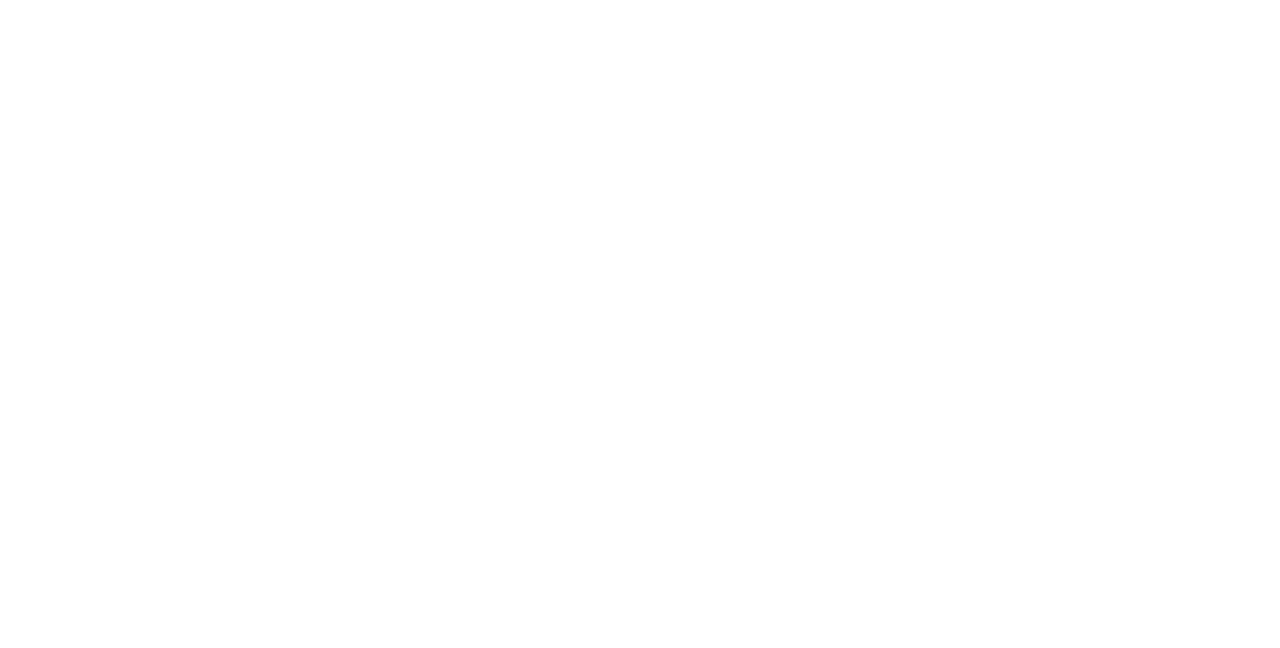
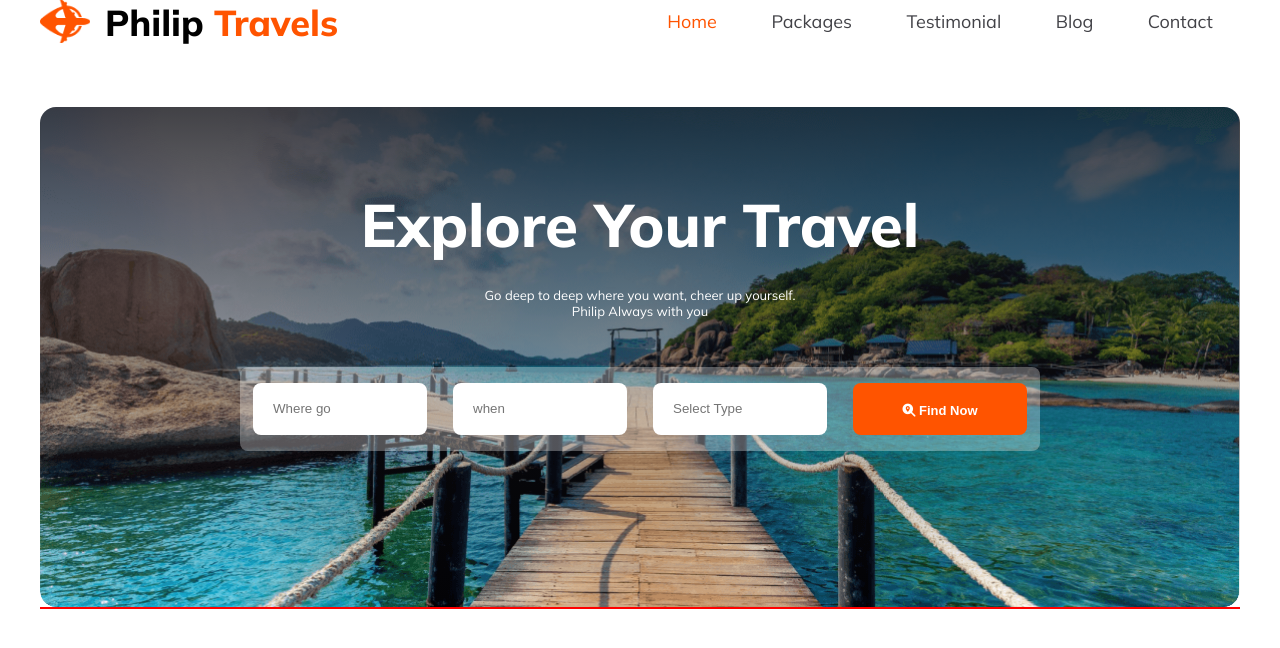
Before and after one commit to mh1sourov/philip-travels, a plain HTML site: page index.html in a window 1280 px wide. Drawn offline with Linux system fonts and the light colour scheme.

Commit message:
nav and banner section added

```diff
--- a/index.html
+++ b/index.html
@@ -3,11 +3,87 @@
 <head>
     <meta charset="UTF-8">
     <meta name="viewport" content="width=device-width, initial-scale=1.0">
-    <title>Document</title>
+    <link rel="stylesheet" href="https://cdnjs.cloudflare.com/ajax/libs/font-awesome/6.6.0/css/all.min.css">
+    <title>Philip Travels & Tour</title>
     <link rel="stylesheet" href="./style file/style.css">
     <link rel="stylesheet" href="./responsive/responsive.css">
+    <link rel="shortcut icon" href="./Images/Group 13 (1) (1).png" type="image/x-icon">
+
 </head>
 <body>
+    <!-- nav section start here -->
+    <nav>
 
+        <div class="nav-container">
+            <div class="nav-icon-box">
+                 <div class="nav-icon">
+                  <img src="./Images/Group 40071 (2).png" alt="">
+                 </div>
+                 <div class="nav-title">
+                     <h1>Philip <span class="travels">Travels</span></h1>
+                 </div>
+            </div>
+            <div class="nav-item">
+                 <ul>
+                    <li>
+                        <a style="color: rgb(255, 84, 0);" href="">Home</a>
+                    </li>
+                    <li>
+                        <a href="">Packages</a>
+                    </li>
+                    <li>
+                        <a href="">Testimonial</a>
+                    </li>
+                    <li>
+                        <a href="">Blog</a>
+                    </li>
+                    <li>
+                        <a href="">Contact</a>
+                    </li>
+                 </ul>
+            </div>
+        </div>
+        <!-- nav banner start here -->
+<div class="nav-banner-section">
+
+<div class="nav-bnr-content">
+    <h1>Explore Your Travel</h1>
+    <p>Go deep to deep where you want, cheer up yourself. <br> Philip Always with you</p>
+</div>
+
+<div class="custom-section">
+<input type="text" placeholder="Where go">
+<input type="text" placeholder="when">
+<input type="text" placeholder="Select Type">
+<button class="find-now-btn"><i class="fa-solid fa-magnifying-glass-location"></i> Find Now</button>
+</div>
+
+</div>
+<!-- nav banner ends here -->
+
+    </nav>
+<!-- nav section end here -->
+    <body>
+
+<!-- Popular tour section start-->
+
+<div class="popular-tour-container">
+
+    <div class="popular-tour-content">
+
+    </div>
+
+    <div class="popular-tour-img">
+
+    </div>
+
+</div>
+
+<!-- popular tour section ends here -->
+    </body>
+
+    <footer>
+
+    </footer>
 </body>
 </html>
--- a/responsive/responsive.css
+++ b/responsive/responsive.css
@@ -0,0 +1,34 @@
+@media screen and (max-width: 600px) {
+
+    nav{
+        max-width: 600px;
+    }
+
+    .nav-container {
+
+        max-width: 600px;
+        flex-direction: column;
+
+      }
+
+      .nav-item {
+        width: 100%;
+
+      }
+
+      .nav-item ul{
+        flex-direction: column;
+        gap: 10px;
+
+
+    }
+
+
+
+
+
+
+
+
+
+}
--- a/style file/style.css
+++ b/style file/style.css
@@ -0,0 +1,149 @@
+@import url("https://fonts.googleapis.com/css2?family=Mulish:ital,wght@0,200..1000;1,200..1000&display=swap");
+body {
+  font-family: "Mulish", sans-serif;
+  font-optical-sizing: auto;
+  font-weight: weight;
+  font-style: normal;
+}
+* {
+  margin: 0;
+  padding: 0;
+  box-sizing: border-box;
+}
+
+nav {
+
+  min-width: 912px;
+  min-height: 50px;
+}
+
+.nav-container {
+
+  max-width: 1200px;
+  display: flex;
+  margin: 0 auto 20px;
+
+}
+
+.nav-icon-box {
+
+  width: 50%;
+  display: flex;
+  gap: 15px;
+}
+
+.nav-icon img {
+  width: 50px;
+  object-fit: cover;
+}
+
+.nav-title h1 {
+  font-size: 36px;
+  font-weight: 800;
+  line-height: 45px;
+}
+
+.travels{
+    color: rgb(255, 84, 0);
+}
+
+.nav-item {
+
+  width: 50%;
+}
+
+
+.nav-item ul{
+    list-style: none;
+    display: flex;
+    justify-content: space-around;
+    margin-top: 10px;
+
+
+}
+
+.nav-item li a{
+
+    text-decoration: none;
+    font-weight: 400;
+font-size: 18px;
+color: rgb(66, 66, 71);
+
+}
+
+
+.nav-banner-section{
+    max-width: 1200px;
+    margin: 0 auto;
+    /* border: 1px solid red; */
+    min-height: 50px;
+
+
+    background-image:linear-gradient(180.00deg, rgba(19, 19, 24, 0.8),rgba(19, 19, 24, 0) 100%),url(../Images/Group\ 13\ \(1\)\ \(1\).png);
+
+    background-size: cover;
+    background-position: center;
+    background-repeat: no-repeat;
+    width: 100%;
+    height: 500px;
+
+    border-radius: 16px;
+
+}
+
+
+.nav-bnr-content{
+    text-align: center;
+}
+.nav-bnr-content h1{
+    color: rgb(255, 255, 255);
+    font-size: 60px;
+    font-weight: 800;
+    margin: 60px 0 25px;
+    padding-top: 80px;
+}
+
+.nav-bnr-content p{
+    color: rgb(255, 255, 255);
+    font-size: 13px;
+    font-weight: 400;
+}
+
+.custom-section{
+    width: 800px;
+    height: 84px;
+
+    background-color: rgba(255, 255, 255, 0.3);
+    border-radius: 8px;
+    margin: 48px auto;
+    display: flex;
+    justify-content: space-around;
+    align-items: center;
+}
+
+.custom-section input, button{
+    width: 174px;
+    height: 52px;
+    border-radius: 8px;
+    background: rgb(255, 255, 255);
+    border: none;
+    padding: 20px;
+}
+
+.custom-section input:hover{
+    background-color: rgb(255, 84, 0);
+}
+
+.find-now-btn{
+    background-color: rgb(255, 84, 0);
+    font-weight: 700;
+    font-size: 13px;
+    color: rgb(255, 255, 255);
+}
+
+.popular-tour-container{
+    border: 1px solid red;
+    max-width: 1200px;
+    margin: 0 auto 20px;
+
+}
```
